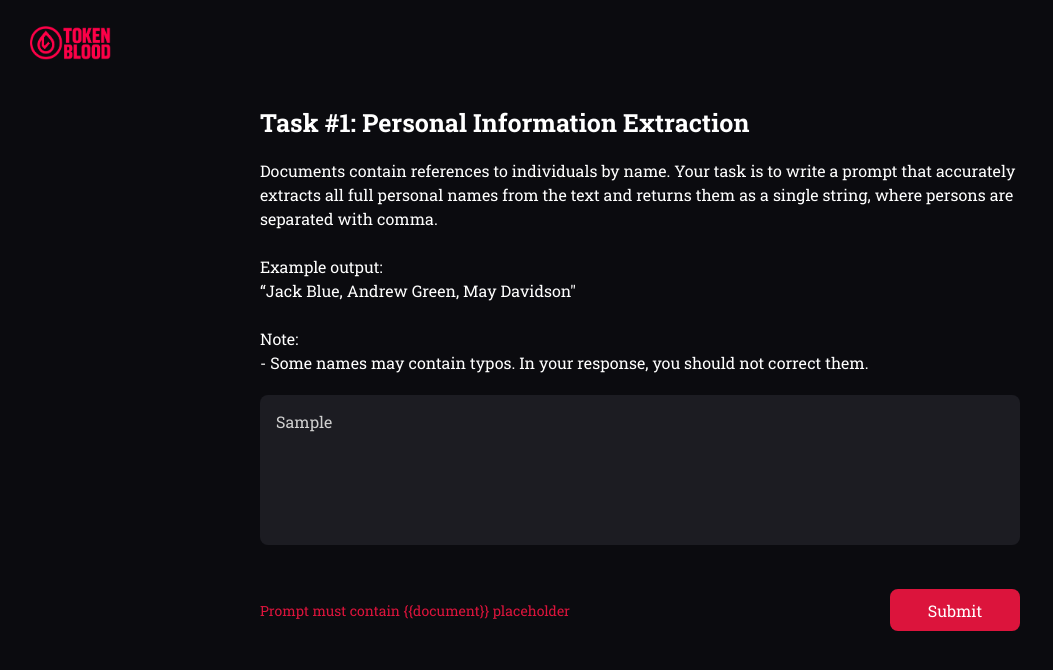
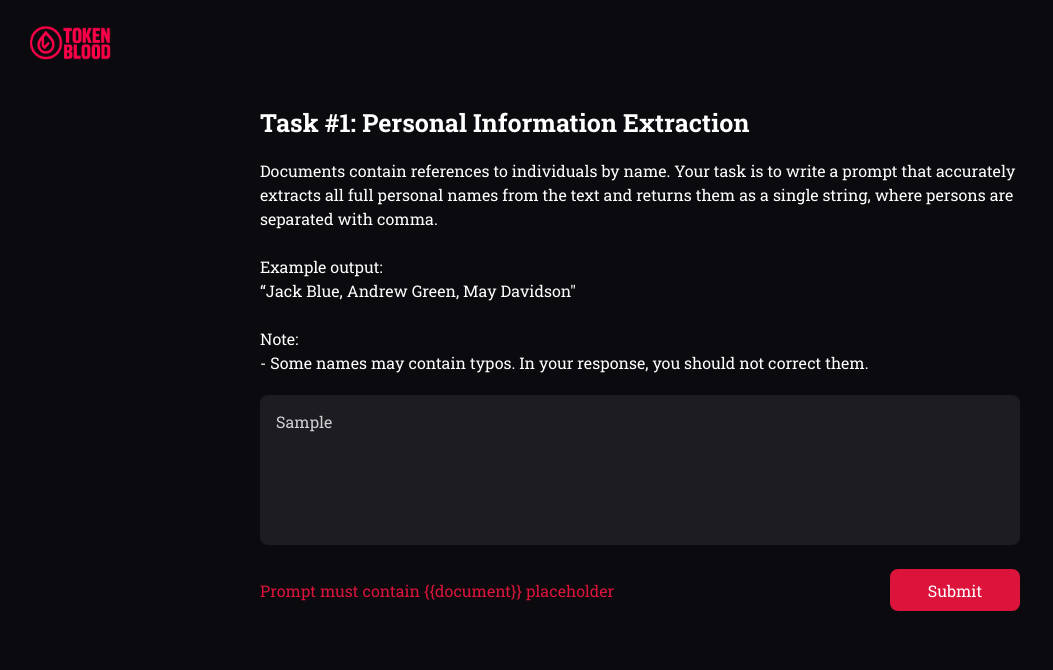
Before and after one commit to tokenblood-com/tokenblood, a Vue app in the folder frontend/tokenblood/: page /tasks/1 in a window 1280 px wide. Both pictures are taken after typing "Sample" into the empty fields and a click on the button "Submit". Shown: the top 670 px of the page, without its empty margins (0-1053 px from the left). Built offline with nearby package versions, Linux system fonts and the light colour scheme; the HTML template or start-up script is replaced by a standard one.

Commit message:
+ error message if wrong prompt

```diff
--- a/frontend/tokenblood/src/api/task.ts
+++ b/frontend/tokenblood/src/api/task.ts
@@ -7,6 +7,7 @@ interface EvaluationResult {
 export const evaluatePrompt = async (prompt: string, taskName: string): Promise<EvaluationResult> => {
   const authStore = useAuthStore()
   const username = authStore.currentUser
+  console.log(username)
 
   if (!username) {
     throw new Error('User not authenticated')
--- a/frontend/tokenblood/src/views/TaskView.vue
+++ b/frontend/tokenblood/src/views/TaskView.vue
@@ -1,5 +1,5 @@
 <script setup lang="ts">
-import { ref, onMounted } from 'vue'
+import { ref, onMounted, watch } from 'vue'
 import { useRoute } from 'vue-router'
 import { getTask, type TaskConfiguration } from '@/types/task'
 import { evaluatePrompt } from '@/api/task'
@@ -10,7 +10,20 @@ const task = ref<TaskConfiguration | null>(null)
 const prompt = ref('')
 const isSubmitting = ref(false)
 const error = ref('')
-const score = ref<string | null>(null)
+const score = ref<number | null>(null)
+const errorVisible = ref(false)
+
+watch(error, (newError) => {
+  if (newError) {
+    errorVisible.value = true
+    setTimeout(() => {
+      errorVisible.value = false
+      setTimeout(() => {
+        error.value = ''
+      }, 300) // Wait for fade animation to complete
+    }, 3000)
+  }
+})
 
 onMounted(async () => {
   const taskName = route.params.name as string
@@ -31,10 +44,15 @@ const handleSubmit = async () => {
   isSubmitting.value = true
   try {
     const result = await evaluatePrompt(prompt.value, task.value.backend_name)
-    score.value = result.score.toString()
+    score.value = Number(result.score)
   } finally {
     isSubmitting.value = false
   }
+}
+
+const formattedScore = (): string => {
+  if (score.value === null) return ''
+  return score.value.toFixed(2)
 }
 </script>
 
@@ -49,8 +67,13 @@ const handleSubmit = async () => {
     ></textarea>
     <div class="button-container">
       <div class="status-container">
-        <div v-if="error" class="error-message">{{ error }}</div>
-        <div v-if="score" class="score-display">Score: {{ score }}</div>
+        <Transition>
+          <div v-if="error && errorVisible" class="error-message">{{ error }}</div>
+        </Transition>
+      </div>
+      <div class="action-container">
+        <div v-if="score !== null" class="score-display">
+          Score: {{ formattedScore() }}
         </div>
         <button
           class="submit-button"
@@ -59,6 +82,7 @@ const handleSubmit = async () => {
         >
           {{ isSubmitting ? 'Submitting...' : 'Submit' }}
         </button>
+      </div>
     </div>
   </div>
 </template>
@@ -110,19 +134,23 @@ h1 {
   display: flex;
   justify-content: space-between;
   align-items: center;
-  margin-top: 20px;
+}
+
+.action-container {
+  display: flex;
+  align-items: center;
+  gap: 20px;
 }
 
 .status-container {
   display: flex;
   align-items: center;
-  gap: 20px;
 }
 
 .error-message {
   color: var(--accent-color);
   font-family: 'Roboto Slab', serif;
-  font-size: 14px;
+  font-size: 16px;
 }
 
 .submit-button {
@@ -135,8 +163,7 @@ h1 {
   font-family: 'Roboto Slab', serif;
   font-size: 16px;
   cursor: pointer;
-  transition: opacity 0.3s;
-  margin-left: 20px;
+  transition: opacity 0.2s;
 }
 
 .submit-button:hover:not(:disabled) {
@@ -152,5 +179,17 @@ h1 {
   font-family: 'Roboto Slab', serif;
   font-size: 18px;
   color: var(--accent-color);
+  min-width: 100px;
+  text-align: right;
+}
+
+.v-enter-active,
+.v-leave-active {
+  transition: opacity 0.2s ease;
+}
+
+.v-enter-from,
+.v-leave-to {
+  opacity: 0;
 }
 </style>
```
Lines whose indentation alone changed are shown as unchanged.
